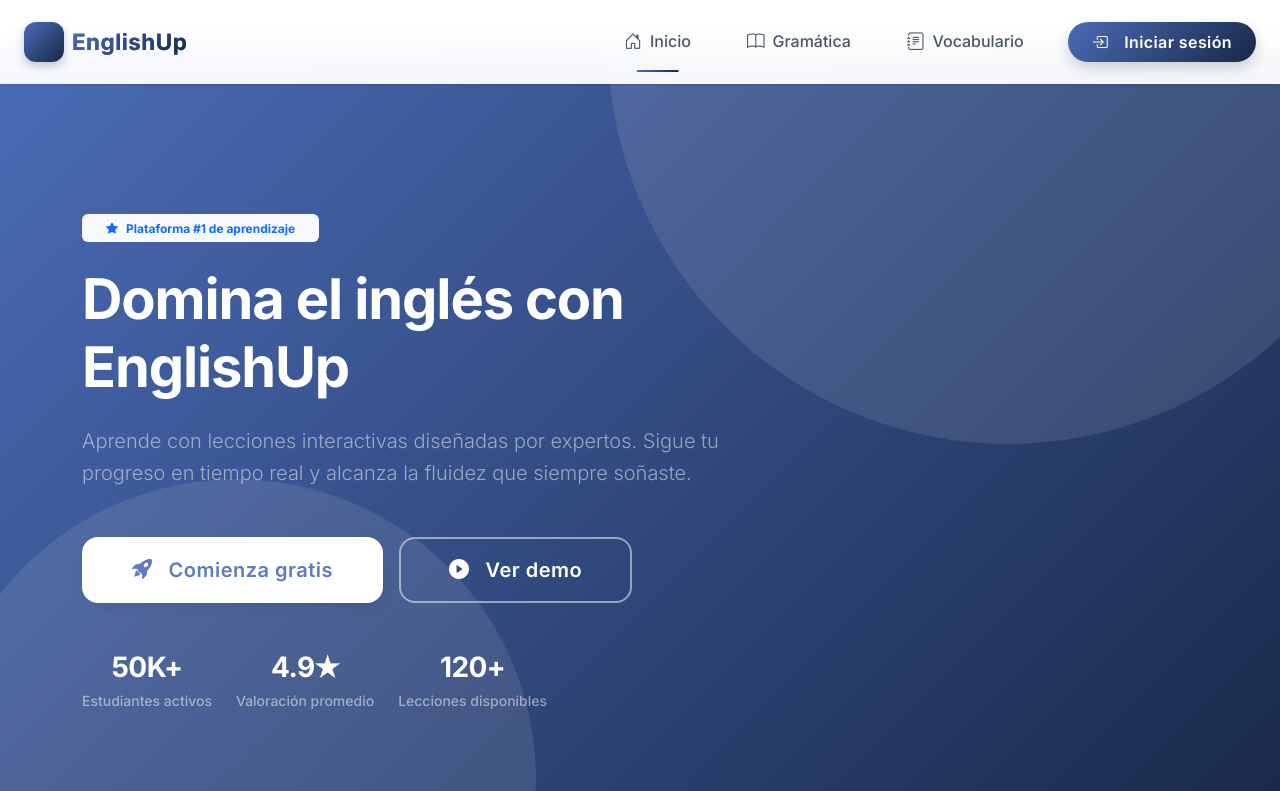
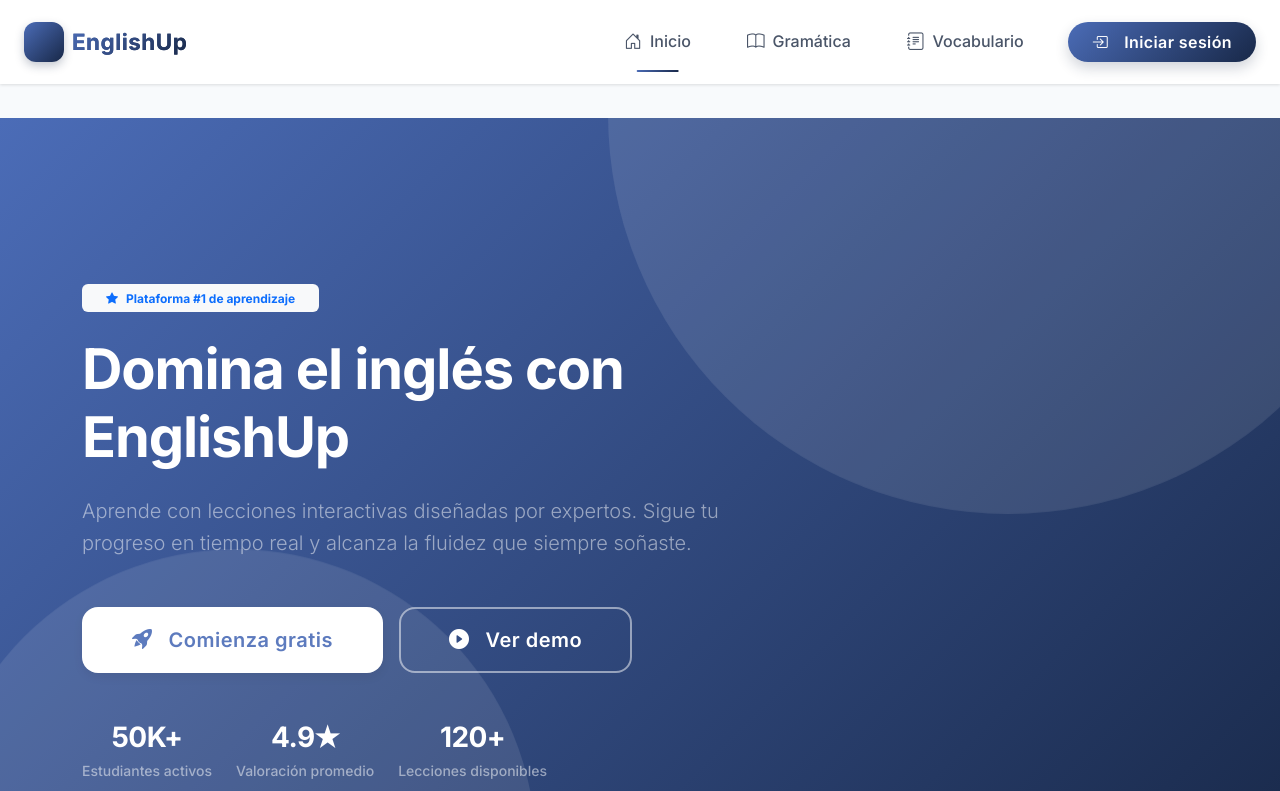
Before and after one commit to Pablodb22/EnglishUpFrontend, a Next.js app in the folder englishup-frontend/: page / in a window 1280 px wide. Shown: the top 791 px of the page. Built offline with nearby package versions, Linux system fonts and the light colour scheme.

Commit message:
Update layout.tsx

```diff
--- a/englishup-frontend/src/app/layout.tsx
+++ b/englishup-frontend/src/app/layout.tsx
@@ -22,9 +22,26 @@ export default function RootLayout({
       <head>
         <link href="https://cdn.jsdelivr.net/npm/bootstrap-icons@1.10.0/font/bootstrap-icons.css" rel="stylesheet" />
       </head>
-      <body className={inter.className}>
+      <body
+        className={inter.className}
+        style={{
+          display: 'flex',
+          flexDirection: 'column',
+          minHeight: '100vh',
+          margin: 0,
+          padding: 0,
+        }}
+      >
         <Navbar />
-        <main>{children}</main>
+        <main
+          style={{
+            flex: '1',
+            paddingTop: '70px', // Espacio para el navbar fixed
+            width: '100%',
+          }}
+        >
+          {children}
+        </main>
         <Footer />
         <script src="https://cdn.jsdelivr.net/npm/bootstrap@5.3.0/dist/js/bootstrap.bundle.min.js"></script>
       </body>
```
